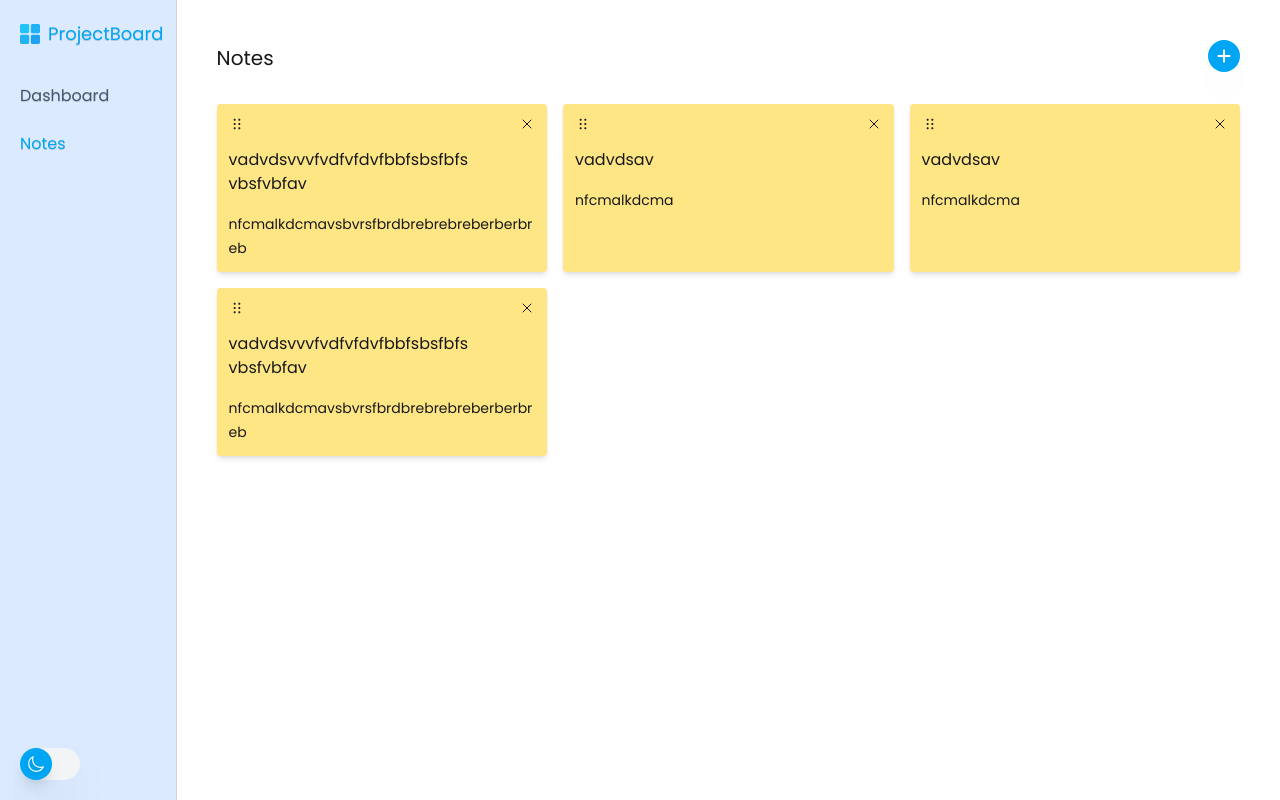
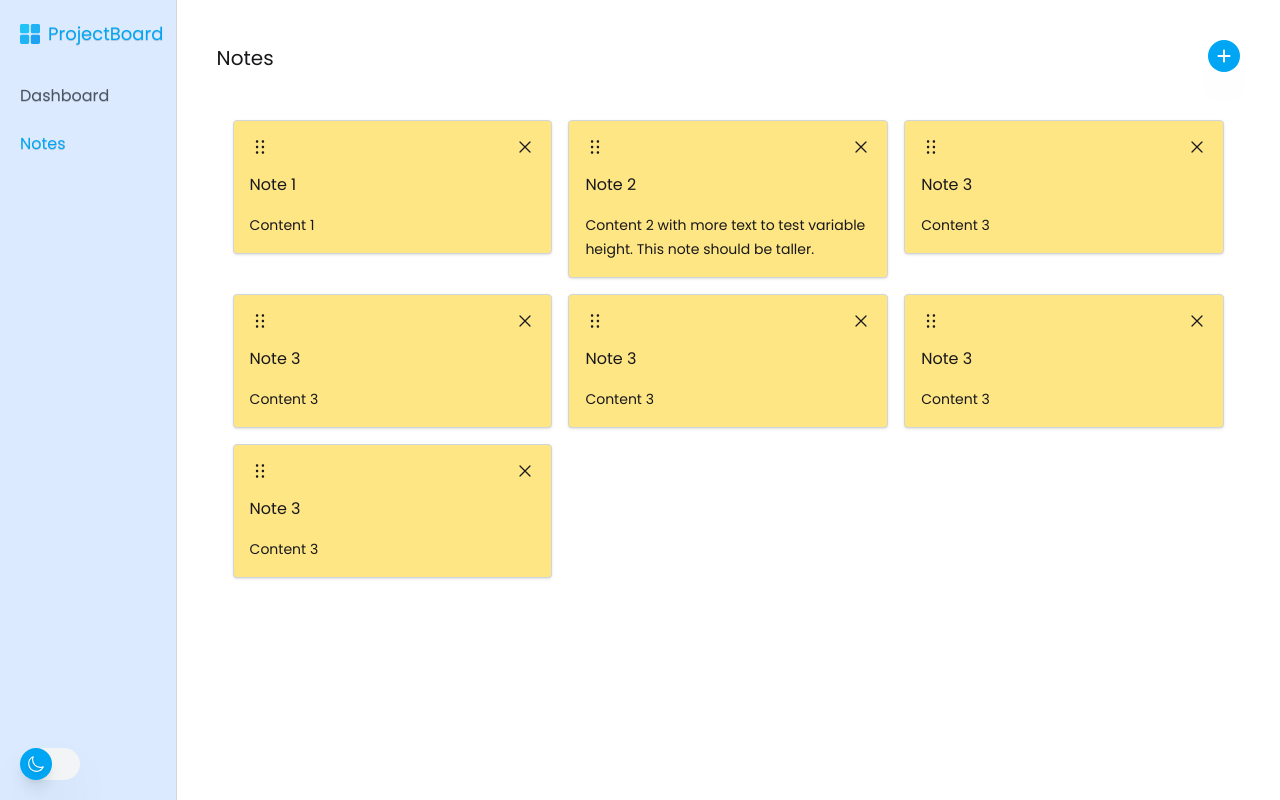
Before and after one commit to viviantangdev/projectboard, a React (Vite) app: page /notes in a window 1280 px wide. Built offline with nearby package versions, Linux system fonts and the light colour scheme; what ag-grid-community would draw is missing.

Commit message:
Dragable notes

```diff
--- a/package.json
+++ b/package.json
@@ -10,6 +10,9 @@
     "preview": "vite preview"
   },
   "dependencies": {
+    "@dnd-kit/core": "^6.3.1",
+    "@dnd-kit/sortable": "^10.0.0",
+    "@hello-pangea/dnd": "^18.0.1",
     "@tailwindcss/vite": "^4.1.16",
     "ag-grid-react": "^34.3.1",
     "react": "^19.1.1",
@@ -22,6 +25,7 @@
     "@eslint/js": "^9.36.0",
     "@types/node": "^24.6.0",
     "@types/react": "^19.1.16",
+    "@types/react-beautiful-dnd": "^13.1.8",
     "@types/react-dom": "^19.1.9",
     "@vitejs/plugin-react": "^5.0.4",
     "eslint": "^9.36.0",
--- a/src/features/notes/components/Note.tsx
+++ b/src/features/notes/components/Note.tsx
@@ -1,20 +1,23 @@
+import type { SyntheticListenerMap } from '@dnd-kit/core/dist/hooks/utilities';
 import { HiOutlineXMark } from 'react-icons/hi2';
 import { RiDraggable } from 'react-icons/ri';
+import type { NoteItem } from '../../../shared/utils/note';
 
-interface NoteProps {
-  title: string;
-  content: string;
+interface NoteProps extends NoteItem {
+  dragHandleProps?: SyntheticListenerMap | null;
 }
 
-const Note = ({ title, content }: NoteProps) => {
+const Note = ({ title, content, dragHandleProps }: NoteProps) => {
   return (
     <div className='note'>
       <div className='flex justify-between items-center'>
-        <RiDraggable className='cursor-grab' />
-        <HiOutlineXMark className='cursor-pointer'/>
+        <div {...dragHandleProps} className='cursor-grab'>
+          <RiDraggable />
+        </div>
+        <HiOutlineXMark className='cursor-pointer' />
       </div>
       <span>{title}</span>
-      <div className=''>
+      <div>
         <span className='text-sm'>{content}</span>
       </div>
     </div>
--- /dev/null
+++ b/src/features/notes/components/NoteBoard copy.tsx
@@ -0,0 +1,75 @@
+import type { DropResult } from '@hello-pangea/dnd';
+import { DragDropContext, Draggable, Droppable } from '@hello-pangea/dnd';
+import { useState } from 'react';
+import { HiOutlineXMark } from 'react-icons/hi2';
+
+interface Note {
+  id: number;
+  title: string;
+  content: string;
+}
+
+const NoteBoard = () => {
+  const [notes, setNotes] = useState<Note[]>([
+    { id: 1, title: 'Note 1', content: 'Content 1' },
+    { id: 2, title: 'Note 2', content: 'Content 2' },
+    { id: 3, title: 'Note 3', content: 'Content 3' },
+  ]);
+
+  const onDragEnd = (result: DropResult) => {
+    const { source, destination } = result;
+    if (!destination) return;
+
+    const newNotes = Array.from(notes);
+    const [movedNote] = newNotes.splice(source.index, 1);
+    newNotes.splice(destination.index, 0, movedNote);
+
+    setNotes(newNotes);
+  };
+
+  return (
+    <DragDropContext onDragEnd={onDragEnd}>
+      <Droppable droppableId='simple-notes'>
+        {(dropProvided) => (
+          <div
+            ref={dropProvided.innerRef}
+            {...dropProvided.droppableProps}
+            className='p-4 space-y-4'
+          >
+            {notes.map((note, index) => (
+              <Draggable
+                key={note.id.toString()}
+                draggableId={note.id.toString()}
+                index={index}
+              >
+                {(dragProvided) => (
+                  <div
+                    ref={dragProvided.innerRef}
+                    {...dragProvided.draggableProps}
+                    {...dragProvided.dragHandleProps}
+                    className='bg-white p-2 border border-gray-300 rounded shadow-sm cursor-grab'
+                  >
+                    <div className='flex items-start'>
+                      {/* Drag Handle */}
+                      <HiOutlineXMark
+                        {...dragProvided.dragHandleProps}
+                        className='w-5 h-5 text-gray-500 cursor-grab hover:text-gray-700'
+                      />
+                      <div className='ml-2'>
+                        <h4 className='font-semibold'>{note.title}</h4>
+                        <p className='text-sm text-gray-600'>{note.content}</p>
+                      </div>
+                    </div>
+                  </div>
+                )}
+              </Draggable>
+            ))}
+            {dropProvided.placeholder}
+          </div>
+        )}
+      </Droppable>
+    </DragDropContext>
+  );
+};
+
+export default NoteBoard;
--- a/src/features/notes/components/NoteBoard.tsx
+++ b/src/features/notes/components/NoteBoard.tsx
@@ -1,20 +1,79 @@
+import { DndContext, closestCenter, type DragEndEvent } from '@dnd-kit/core';
+import {
+  SortableContext,
+  useSortable,
+  arrayMove,
+  rectSortingStrategy,
+} from '@dnd-kit/sortable';
+import { CSS } from '@dnd-kit/utilities';
+import { useState } from 'react';
+import type { NoteItem } from '../../../shared/utils/note';
 import Note from './Note';
 
-const NoteBoard = () => {
+const SortableNote = ({ note }: { note: NoteItem }) => {
+  const { attributes, listeners, setNodeRef, transform, transition, isDragging } = useSortable({
+    id: note.id.toString(),
+  });
+
+  const style = {
+    transform: CSS.Transform.toString(transform),
+    transition,
+    opacity: isDragging ? 0.75 : 1,
+  };
+
   return (
-    <div className='noteBoard'>
+    <div ref={setNodeRef} style={style} {...attributes}>
       <Note
-        title='vadvdsvvvfvdfvfdvfbbfsbsfbfs vbsfvbfav'
-        content='nfcmalkdcmavsbvrsfbrdbrebrebreberberbreb'
-      />
-      <Note title='vadvdsav' content='nfcmalkdcma' />
-      <Note title='vadvdsav' content='nfcmalkdcma' />
-      <Note
-        title='vadvdsvvvfvdfvfdvfbbfsbsfbfs vbsfvbfav'
-        content='nfcmalkdcmavsbvrsfbrdbrebrebreberberbreb'
+        title={note.title}
+        content={note.content}
+        id={note.id}
+        dragHandleProps={listeners}
+        // onDelete={() => handleDelete(note.id)}
       />
     </div>
   );
 };
 
+const NoteBoard = () => {
+  const [notes, setNotes] = useState<NoteItem[]>([
+    { id: 1, title: 'Note 1', content: 'Content 1' },
+    { id: 2, title: 'Note 2', content: 'Content 2 with more text to test variable height. This note should be taller.' },
+    { id: 3, title: 'Note 3', content: 'Content 3' },
+    { id: 4, title: 'Note 3', content: 'Content 3' },
+    { id: 5, title: 'Note 3', content: 'Content 3' },
+    { id: 6, title: 'Note 3', content: 'Content 3' },
+    { id: 7, title: 'Note 3', content: 'Content 3' },
+  ]);
+
+  const handleDragEnd = (event: DragEndEvent) => {
+    const { active, over } = event;
+    if (over && active.id !== over.id) {
+      setNotes((items) => {
+        const oldIndex = items.findIndex((item) => item.id.toString() === active.id);
+        const newIndex = items.findIndex((item) => item.id.toString() === over.id);
+        return arrayMove(items, oldIndex, newIndex);
+      });
+    }
+  };
+
+  // const handleDelete = (id: number) => {
+  //   setNotes((items) => items.filter((note) => note.id !== id));
+  // };
+
+  return (
+    <DndContext collisionDetection={closestCenter} onDragEnd={handleDragEnd}>
+      <SortableContext
+        items={notes.map((note) => note.id.toString())}
+        strategy={rectSortingStrategy} // Use rectSortingStrategy for both layouts
+      >
+        <div className='noteBoard'>
+          {notes.map((note) => (
+            <SortableNote key={note.id.toString()} note={note} />
+          ))}
+        </div>
+      </SortableContext>
+    </DndContext>
+  );
+};
+
 export default NoteBoard;
--- a/src/index.css
+++ b/src/index.css
@@ -107,16 +107,25 @@ body {
 
 /*Note board*/
 .noteBoard {
-  @apply grid grid-cols-[repeat(auto-fit,minmax(250px,1fr))] gap-4;
+  @apply flex flex-col gap-4 p-4 sm:grid sm:grid-cols-[repeat(auto-fit,minmax(250px,1fr))];
 }
 
 .note {
-  @apply bg-amber-200 w-full p-3 rounded shadow-md
-  wrap-break-word flex flex-col gap-4;
+  @apply flex flex-col gap-4 p-4
+  bg-amber-200 rounded shadow-sm
+   border border-gray-300;
   @variant dark {
-    @apply bg-gray-800 text-zinc-200;
+    @apply bg-gray-800 border-gray-700 text-zinc-200;
   }
   &:hover {
-    @apply shadow-lg;
+    @apply shadow-md;
   }
 }
+
+.note svg {
+  @apply w-5 h-5;
+}
+
+.note {
+  transition: transform 0.2s ease, opacity 0.2s ease; /* Smooth drag animation */
+}
--- /dev/null
+++ b/src/shared/utils/note.tsx
@@ -0,0 +1,5 @@
+export interface NoteItem {
+    id: number;
+  title: string;
+  content: string;
+}
--- a/vite.config.ts
+++ b/vite.config.ts
@@ -5,4 +5,7 @@ import { defineConfig } from 'vite';
 // https://vite.dev/config/
 export default defineConfig({
   plugins: [react(), tailwindcss()],
+  optimizeDeps: {
+    include: ['@hello-pangea/dnd'],
+  },
 });
```
Also changed, not shown: 1 other file (tests, documents, lock files or other folders).
